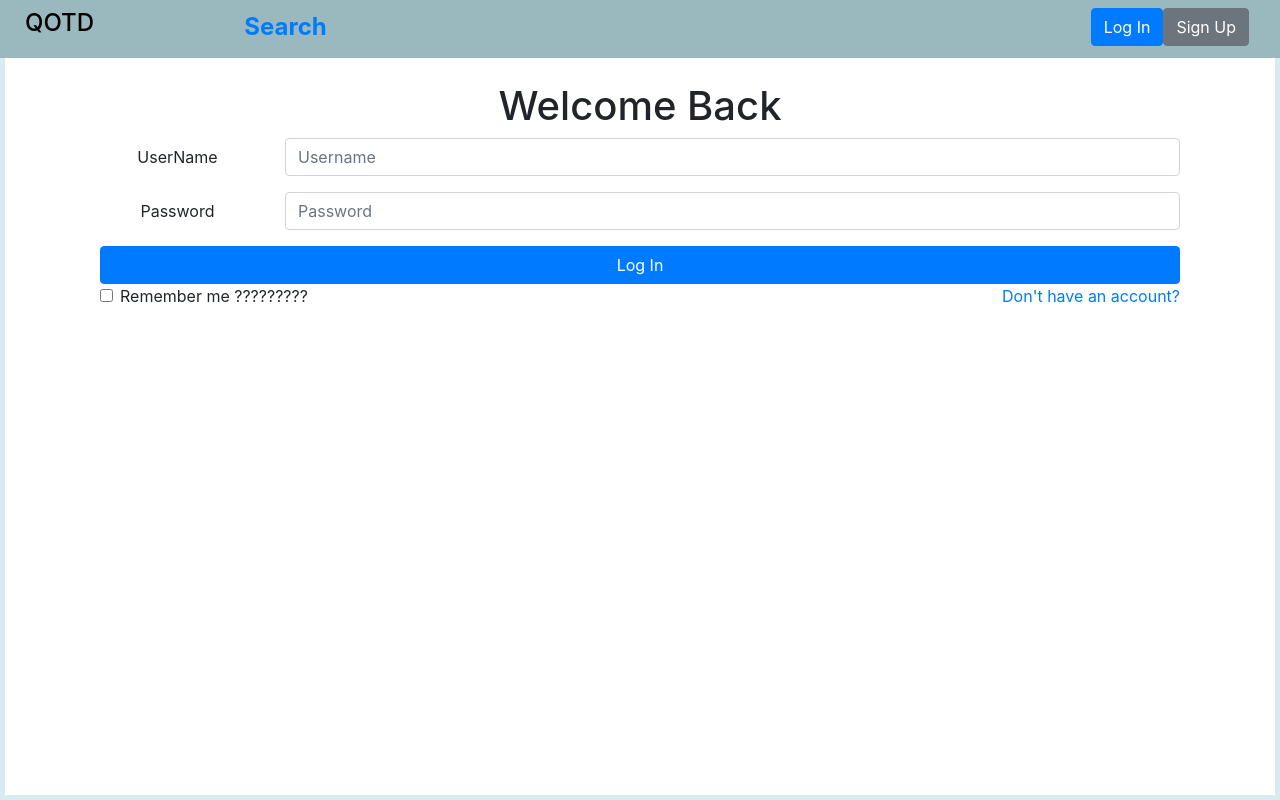
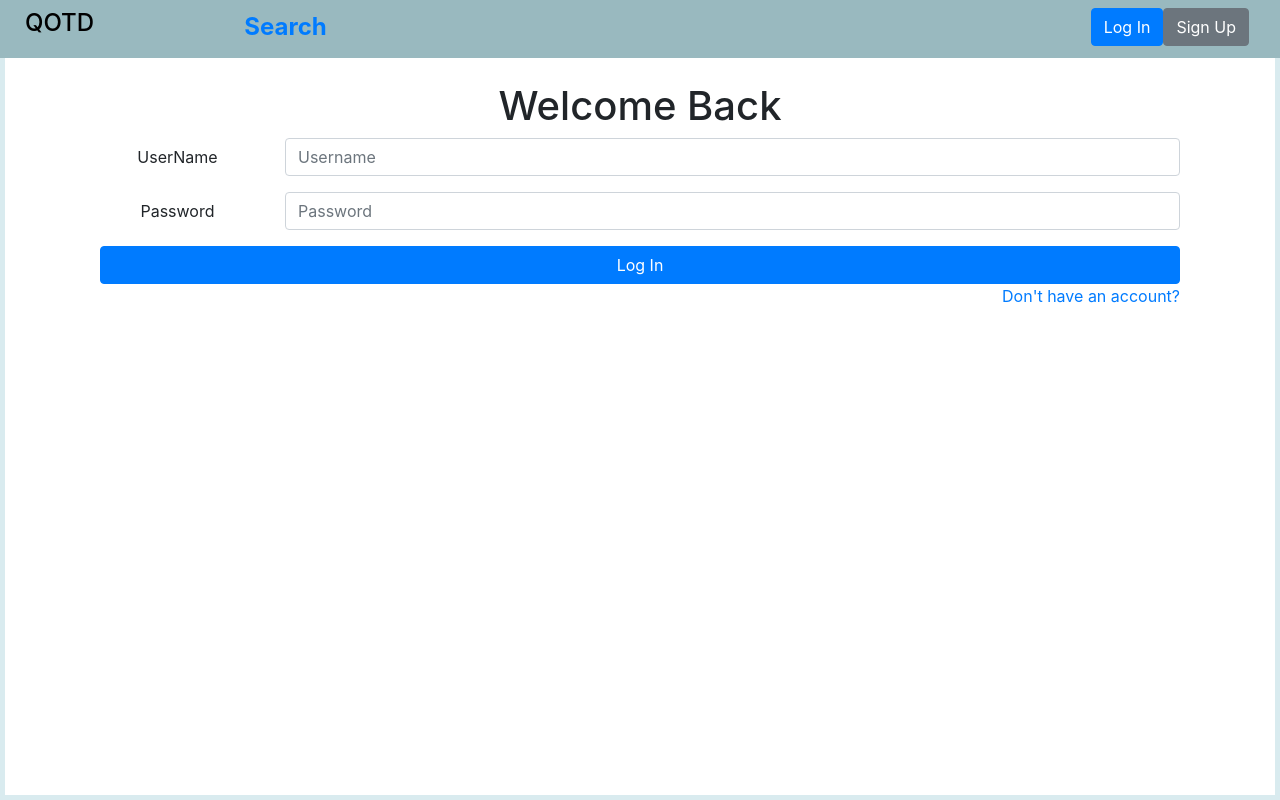
Before and after one commit to BrennanBeeler/CS5610-FinalProject, a React (Create React App) app: page /login in a window 1280 px wide. Built offline with nearby package versions, Linux system fonts and the light colour scheme; the HTML template or start-up script is replaced by a standard one.

Commit message:
Validate profile page update.

```diff
--- a/src/components/login/login.js
+++ b/src/components/login/login.js
@@ -14,8 +14,6 @@ const Login = (
     const [username, setUsername] = useState("");
 
     async function validateCredentials () {
-        //TODO: validate log in credentials against database
-
         if (await logIn(username, password) === false) {
             alert("Those are invalid credentials, please try again")
         }
@@ -67,14 +65,6 @@ const Login = (
                 }
 
                 <div className="form-check">
-                    <div className="float-left">
-                        {/*TODO: determine how to do this*/}
-                        <input className="form-check-input " type="checkbox" value="" id="flexCheckDefault"/>
-                        <label className="form-check-label " htmlFor="flexCheckDefault">
-                            Remember me ?????????
-                        </label>
-                    </div>
-
                     <Link to="/register" className="float-right">
                         Don't have an account?
                     </Link>
--- a/src/components/profile/private-profile/my-info.js
+++ b/src/components/profile/private-profile/my-info.js
@@ -9,13 +9,20 @@ const MyInfo = ({profileData, updateMyDetails}) => {
 	const [phoneNum, setPhoneNum] = useState(profileData.phoneNum);
 	const [premium, setPremium] = useState(profileData.premium);
 
-	//TODO: validate details before sending out
 	async function handleUpdate() {
-		if (await updateMyDetails(profileData, email, username, password, phoneNum, premium) === true) {
-			alert("Profile successfully updated!")
+		if (username === "") {
+			alert("Username cannot be empty!")
+		}
+		else if (password === "") {
+			alert("Please enter a password!")
 		}
 		else {
-			alert("Error updating profile. Please try again.")
+			if (await updateMyDetails(profileData, email, username, password, phoneNum, premium) === true) {
+				alert("Profile successfully updated!")
+			}
+			else {
+				alert("Error updating profile. Please try again.")
+			}
 		}
 	}
 
--- a/src/components/register/register.js
+++ b/src/components/register/register.js
@@ -29,10 +29,7 @@ const Register = ({signUp, loggedIn}) => {
                 username: username,
                 password: password,
                 premium: premium
-            }) === true) {
-                console.log("Signed up")
-            }
-            else {
+            }) !== true) {
                 alert("That username is already in use. Please try another!")
             }
         }
```
